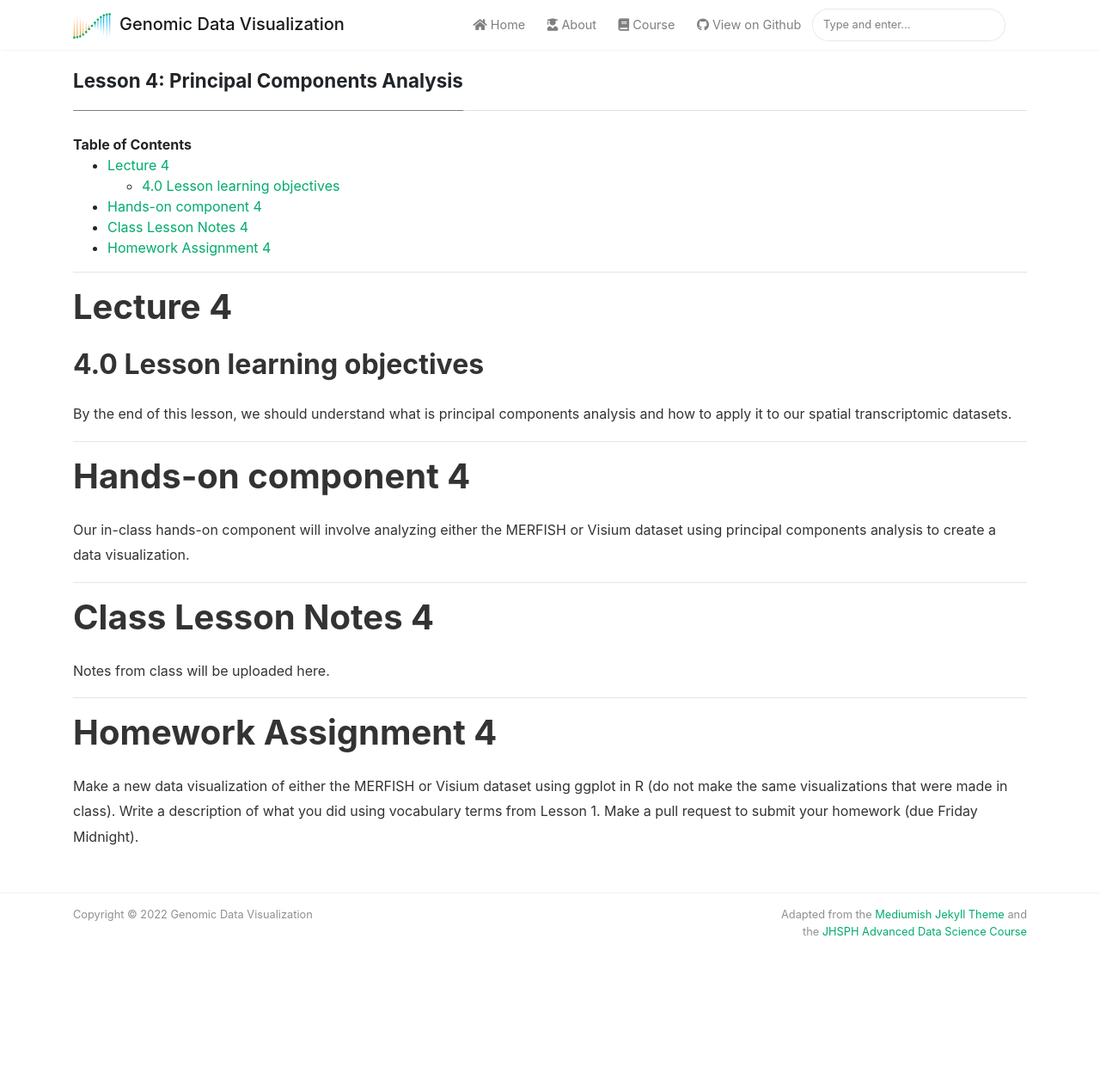
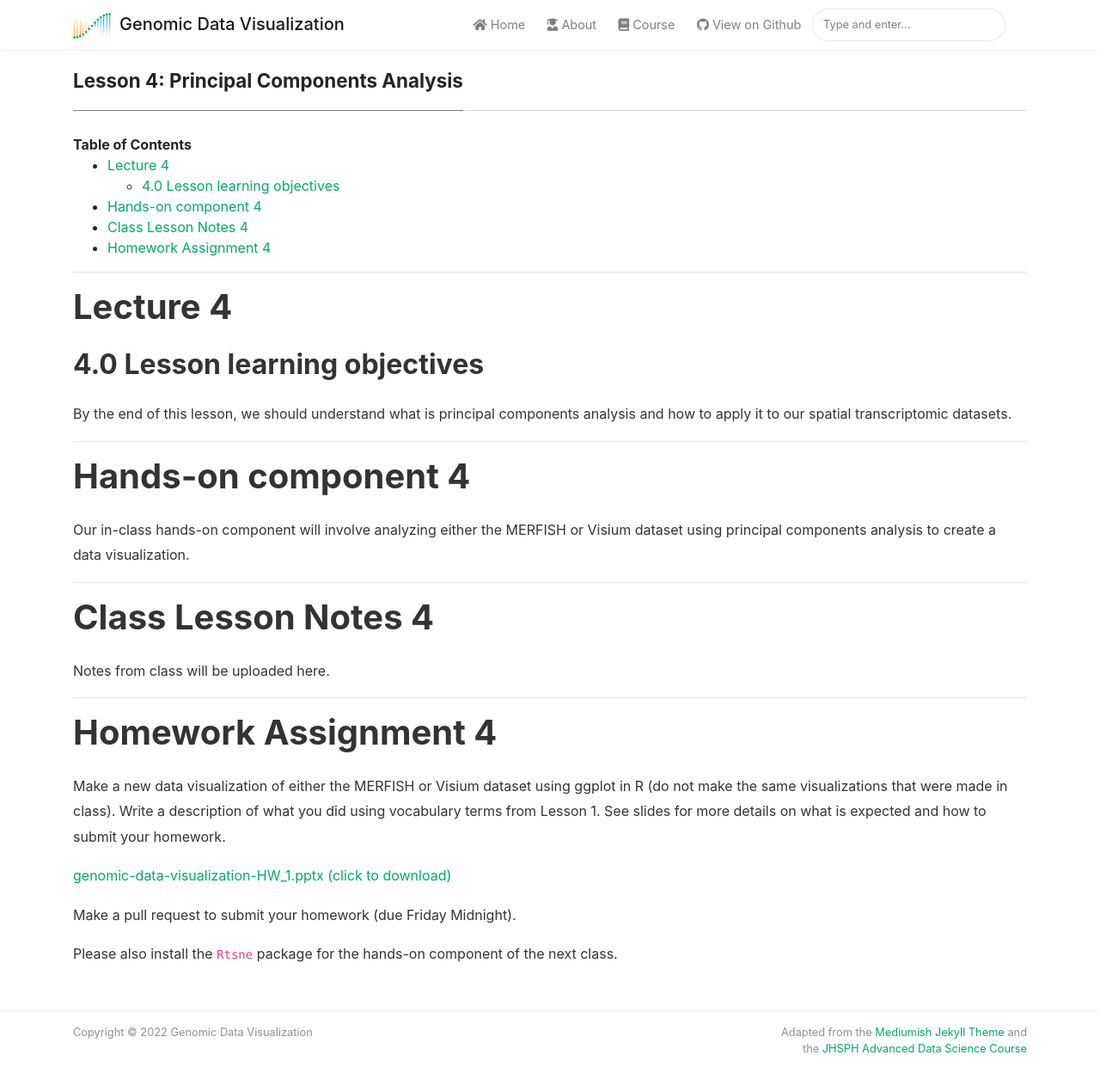
Before and after one commit to JEFworks-Lab/genomic-data-visualization-2022, a Jekyll site: the page built from _course/4-pca.md, in a window 1280 px wide and 1303 px high. Shown: the top 1263 px of the window at 86% size. Built offline with Jekyll 4.4.1, drawn with Linux system fonts in a browser that asks for light colours; nearby versions of some CDN libraries.

Commit message:
add homework slides

```diff
--- a/_course/4-pca.md
+++ b/_course/4-pca.md
@@ -25,4 +25,10 @@ Notes from class will be uploaded here.
 
 # Homework Assignment 4
 
-Make a new data visualization of either the MERFISH or Visium dataset using ggplot in R (do not make the same visualizations that were made in class). Write a description of what you did using vocabulary terms from Lesson 1. Make a pull request to submit your homework (due Friday Midnight).
+Make a new data visualization of either the MERFISH or Visium dataset using ggplot in R (do not make the same visualizations that were made in class). Write a description of what you did using vocabulary terms from Lesson 1. See slides for more details on what is expected and how to submit your homework.
+
+[genomic-data-visualization-HW_1.pptx (click to download)]({{ site.baseurl }}/resources/hw/genomic-data-visualization-HW_1.pptx)
+
+Make a pull request to submit your homework (due Friday Midnight).
+
+Please also install the `Rtsne` package for the hands-on component of the next class.
--- a/index.html
+++ b/index.html
@@ -11,10 +11,6 @@ title: Home
 	<p class="lead">
 	    {{ site.description }}
 	</p>
-
-	<hr>
-	This is a test of Prof. Fan's personal fork.
-	<hr>
 
 	<h5>Course Information</h5>
 	<p>
```
Also changed, not shown: 1 other file.
